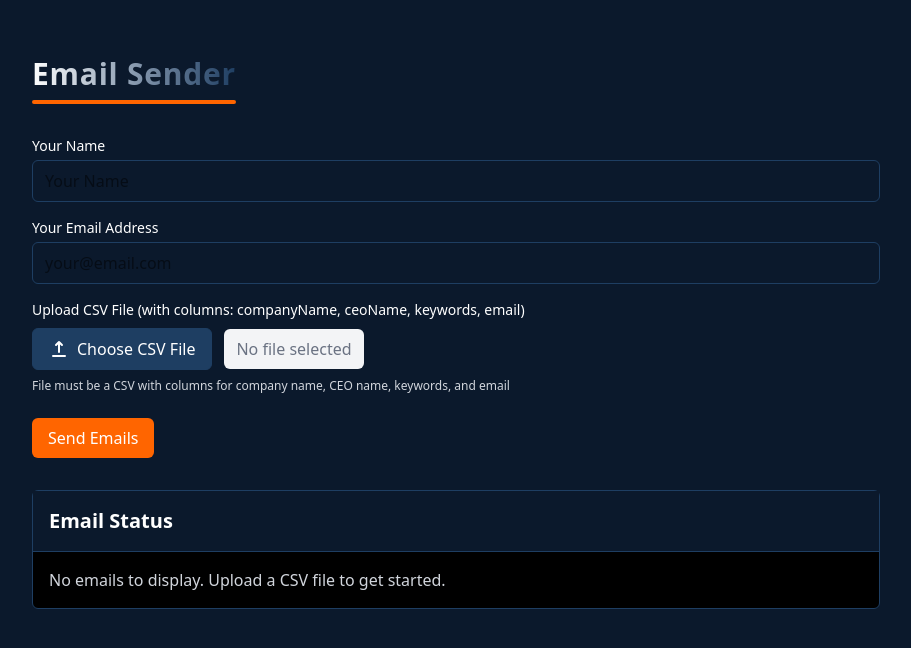
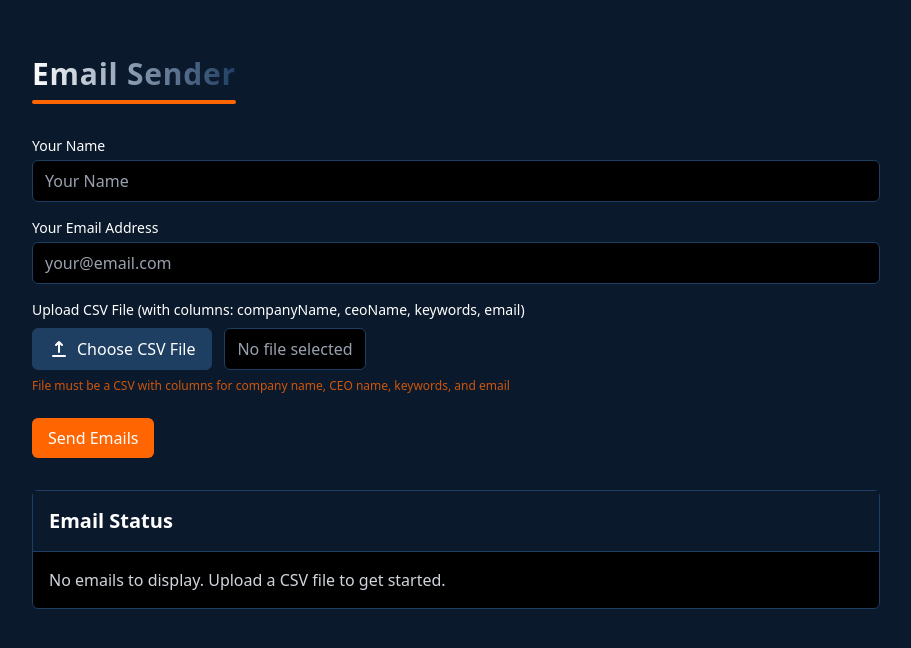
Before and after one commit to Albez0-An7h/BetterEmailSender, a React (Vite) app: page / in a window 1280 px wide. Shown: the top 648 px of the page, without its empty margins (184-1095 px from the left). Built offline with nearby package versions, Linux system fonts and the light colour scheme.

Commit message:
Update EmailSender.tsx

```diff
--- a/src/EmailSender.tsx
+++ b/src/EmailSender.tsx
@@ -310,7 +310,7 @@ const EmailSender = () => {
                         id="name"
                         value={senderName}
                         onChange={handleNameChange}
-                        className="w-full px-3 py-2 border border-[#1E3E62] rounded-md focus:outline-none focus:ring-2 focus:ring-[#FF6500]"
+                        className="w-full px-3 py-2 border border-[#1E3E62] rounded-md focus:outline-none focus:ring-2 focus:ring-[#FF6500] bg-[#000000] text-white placeholder-gray-400"
                         placeholder="Your Name"
                         required
                     />
@@ -325,7 +325,7 @@ const EmailSender = () => {
                         id="email"
                         value={senderEmail}
                         onChange={handleEmailChange}
-                        className="w-full px-3 py-2 border border-[#1E3E62] rounded-md focus:outline-none focus:ring-2 focus:ring-[#FF6500]"
+                        className="w-full px-3 py-2 border border-[#1E3E62] rounded-md focus:outline-none focus:ring-2 focus:ring-[#FF6500] bg-[#000000] text-white placeholder-gray-400"
                         placeholder="your@email.com"
                         required
                     />
@@ -354,11 +354,11 @@ const EmailSender = () => {
                             </svg>
                             Choose CSV File
                         </button>
-                        <div className={`rounded-md px-3 py-2 overflow-hidden text-ellipsis ${selectedFileName ? 'bg-white border border-[#1E3E62] text-[#000000]' : 'bg-gray-100 text-gray-500'}`}>
+                        <div className={`rounded-md px-3 py-2 overflow-hidden text-ellipsis ${selectedFileName ? 'bg-[#000000] border border-[#1E3E62] text-white' : 'bg-[#000000] border border-[#1E3E62] text-gray-400'}`}>
                             {selectedFileName || 'No file selected'}
                         </div>
                     </div>
-                    <p className="text-xs text-gray-300 mt-2">
+                    <p className="text-xs text-[#FF6500]/80 mt-2">
                         File must be a CSV with columns for company name, CEO name, keywords, and email
                     </p>
                 </div>
```
